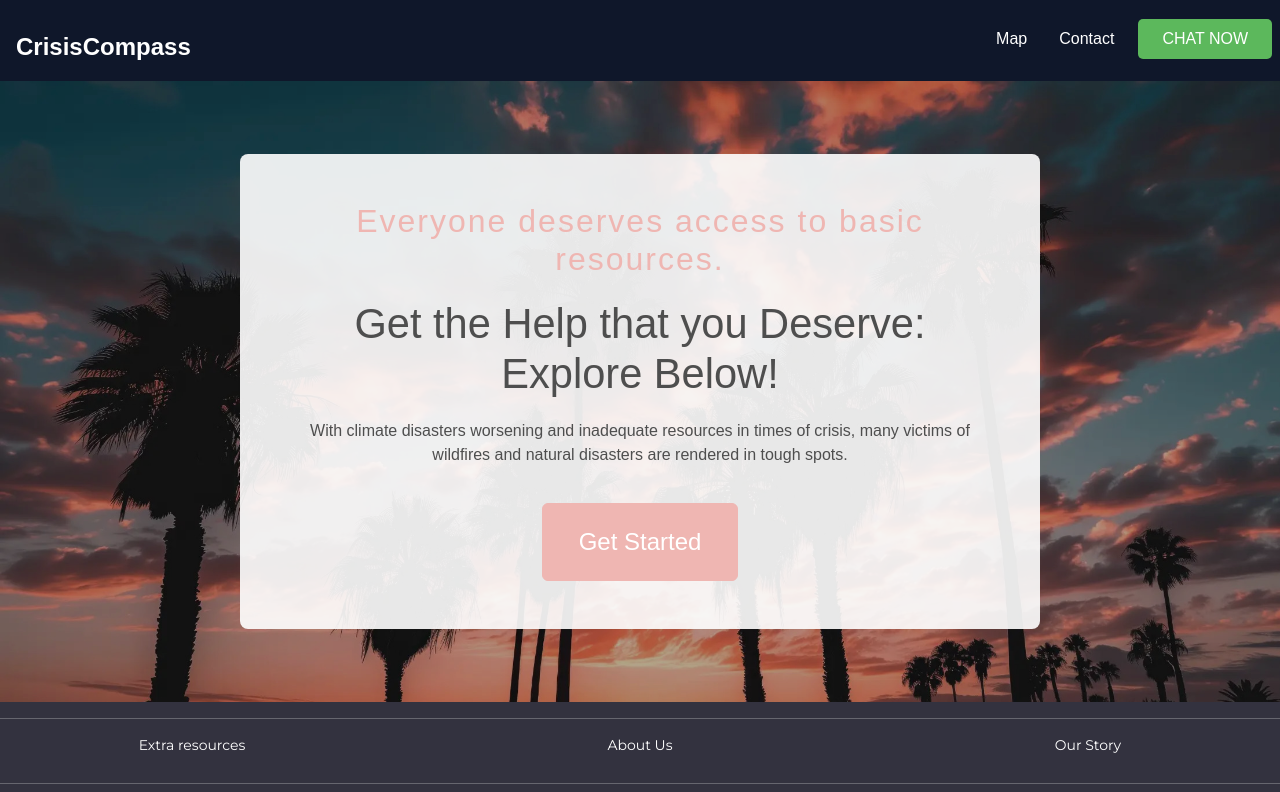
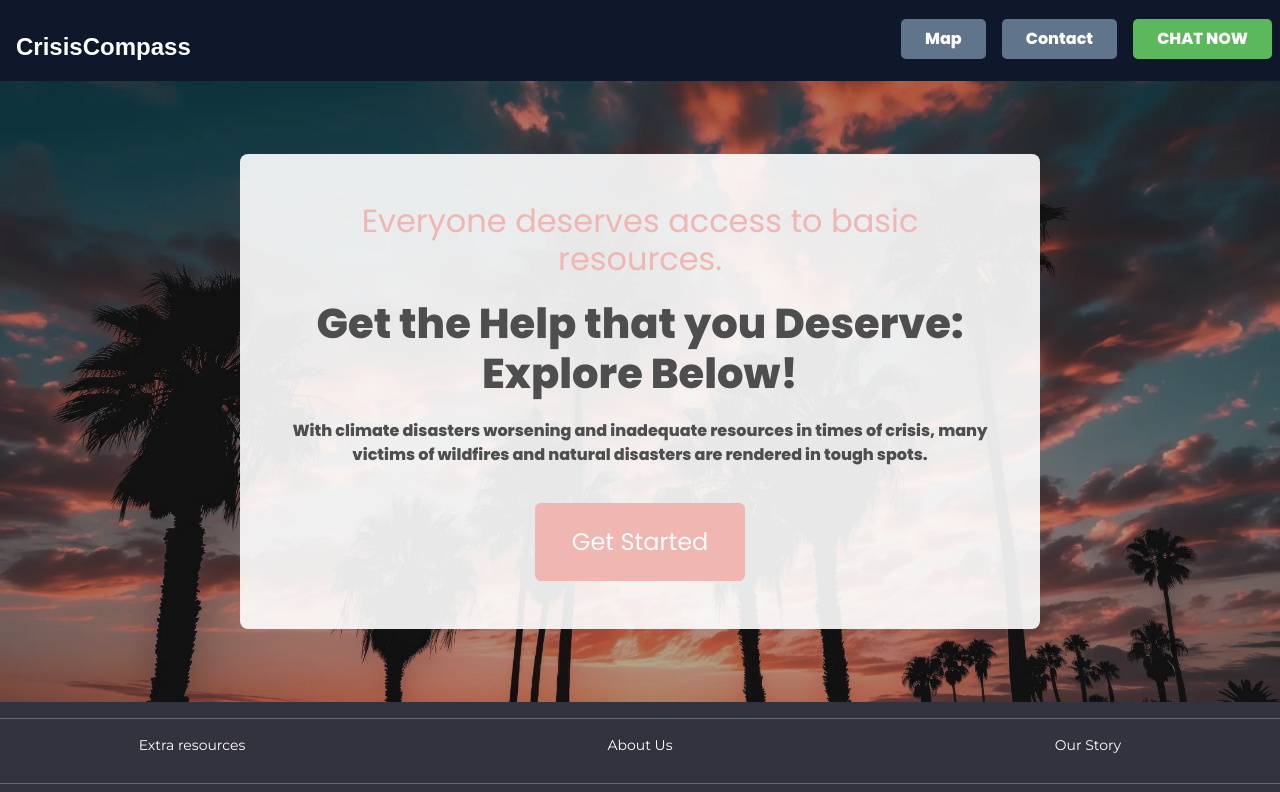
Before and after one commit to Hermano727/irvinehacks25, a React (Create React App) app: page / in a window 1280 px wide. Shown: the top 792 px of the page. Built offline with nearby package versions, Linux system fonts and the light colour scheme.

Commit message:
Fixed font styling on Home Page

```diff
--- a/public/index.html
+++ b/public/index.html
@@ -19,6 +19,9 @@
       rel="stylesheet"
       href="https://fonts.googleapis.com/css2?family=Roboto:wght@300;400;500;700&display=swap"
     />
+    <link rel="preconnect" href="https://fonts.googleapis.com">
+    <link rel="preconnect" href="https://fonts.gstatic.com" crossorigin>
+    <link href="https://fonts.googleapis.com/css2?family=Poppins:wght@400;800&display=swap" rel="stylesheet">
 
     <!--
       Notice the use of %PUBLIC_URL% in the tags above.
--- a/src/components/Navbar.js
+++ b/src/components/Navbar.js
@@ -18,10 +18,10 @@ export const Navbar = () => {
       </div>
       <ul className={menuOpen ? "open" : ""}>
         <li>
-          <NavLink to="/map">Map</NavLink>
+          <NavLink to="/map" className="other-button">Map</NavLink>
         </li>
         <li>
-          <NavLink to="/contact">Contact</NavLink>
+          <NavLink to="/contact" className="other-button">Contact</NavLink>
         </li>
         <li>
           <NavLink to="/chat" className="chat-button">CHAT NOW</NavLink>
--- a/src/pages/Home.js
+++ b/src/pages/Home.js
@@ -16,9 +16,9 @@ const Home = () => {
       <Container className="home-container">
         <Row className="d-flex align-items-center justify-content-between">
           <Col md={12} className="content-section">
-            <div className="title">
-              <h1>Everyone deserves access to basic resources.</h1>
-              <h2>Get the Help that you Deserve: Explore Below!</h2>
+            <div className="poppins-extrabold title">
+              <h1 className="poppins-extrabold">Everyone deserves access to basic resources.</h1>
+              <h2 className="poppins-extrabold">Get the Help that you Deserve: Explore Below!</h2>
               <p>
                 With climate disasters worsening and inadequate resources in times of
                 crisis, many victims of wildfires and natural disasters are rendered in tough spots.
--- a/src/styles/home.css
+++ b/src/styles/home.css
@@ -45,8 +45,8 @@ html, body, #root, .App {
 .title h1 {
   color: var(--primary);
   font-size: 2rem;
-  letter-spacing: 2px;
-  font-weight: normal;
+  letter-spacing: 0px;
+  font-weight: 450;
 }
 
 .title h2 {
@@ -94,3 +94,15 @@ html, body, #root, .App {
   background-color: white;
   color: var(--primary);
 }
+
+.poppins-regular {
+  font-family: "Poppins", serif;
+  font-weight: 400;
+  font-style: normal;
+}
+
+.poppins-extrabold {
+  font-family: "Poppins", serif;
+  font-weight: 800;
+  font-style: normal;
+}
--- a/src/styles/navbar.css
+++ b/src/styles/navbar.css
@@ -11,10 +11,29 @@ body, h1 {
     text-decoration: none;
     border-radius: 5px;
     transition: background-color 0.3s ease;
+    font-family: "Poppins", serif;
+    font-weight: 800;
+    font-style: normal;
   }
 
 .chat-button:hover {
     background-color: #276e27;
+}
+
+.other-button {
+    background-color: #60748b; /* Soft green */
+    color: white;
+    padding: 0.5rem 1.5rem;
+    text-decoration: none;
+    border-radius: 5px;
+    transition: background-color 0.3s ease;
+    font-family: "Poppins", serif;
+    font-weight: 800;
+    font-style: normal;
+  }
+
+.other-button:hover {
+    background-color: #871140;
 }
 
 nav {
@@ -35,6 +54,7 @@ nav .title {
     font-weight: bold;
     text-decoration: none;
     color: white;
+
 }
 
 nav ul {
```
